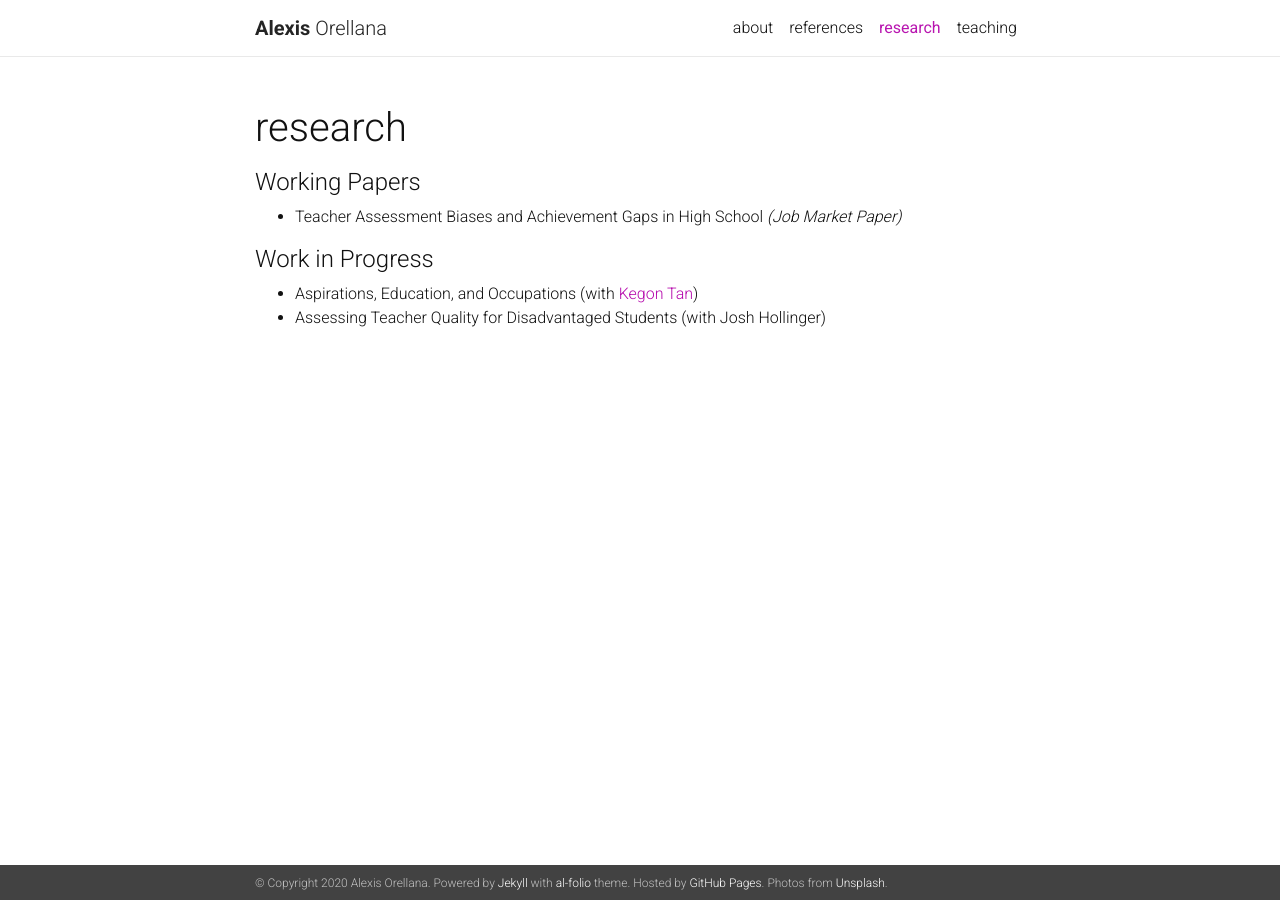
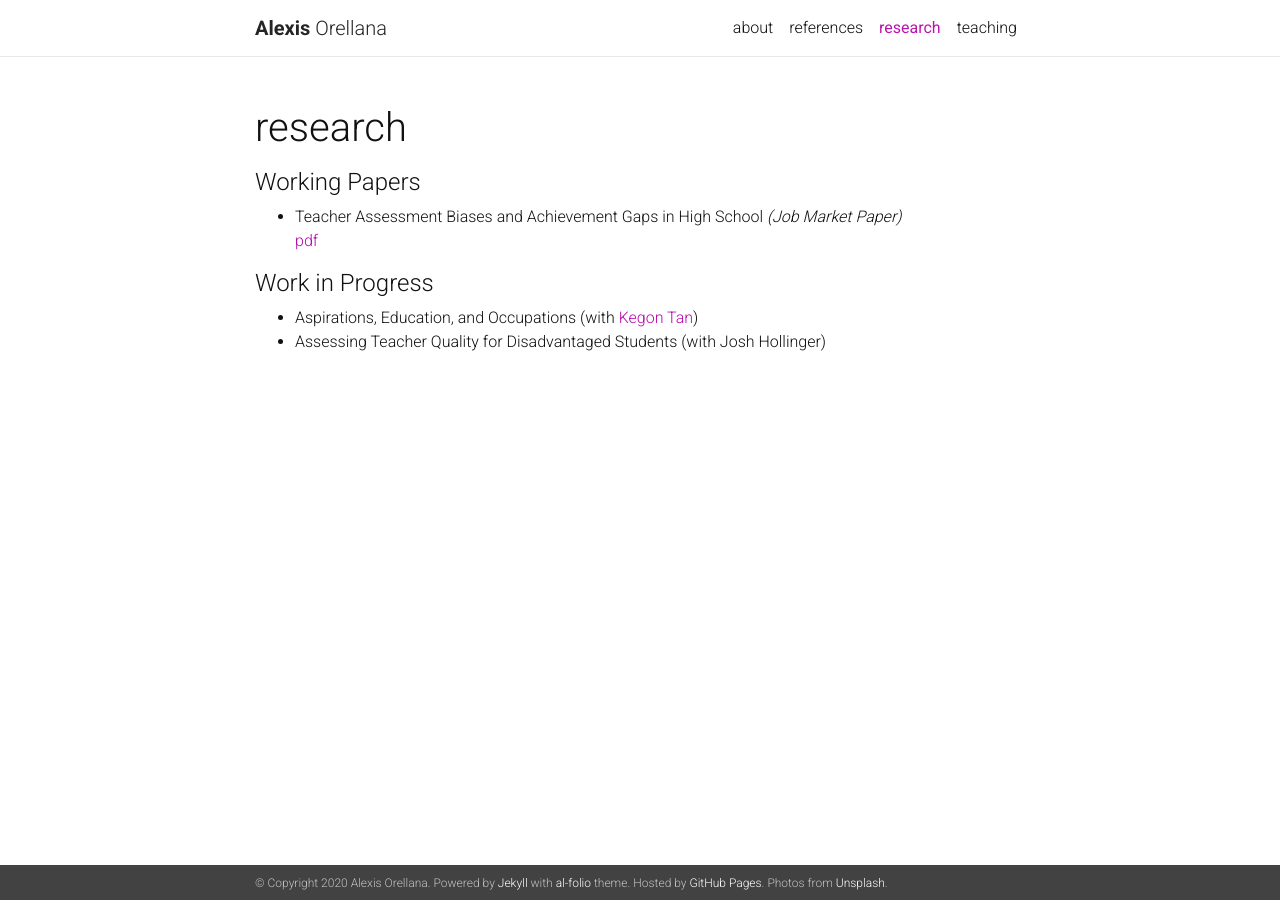
Before and after one commit to alexisorellana/alexisorellana.github.io, a Jekyll site: the page built from _pages/research.md, in a window 1280 px wide. Built offline with Jekyll 4.4.1, drawn with Linux system fonts in a browser that asks for light colours; nearby versions of some CDN libraries; a style sheet for code colours, icons or effects is not loaded.

Commit message:
update 12-10

```diff
--- a/_pages/research.md
+++ b/_pages/research.md
@@ -8,7 +8,7 @@ nav: true
 
 #### Working Papers
 <ul>
-<li> Teacher Assessment Biases and Achievement Gaps in High School <em> (Job Market Paper) </em> </li>
+<li> Teacher Assessment Biases and Achievement Gaps in High School <em> (Job Market Paper) </em> </li> <a href="{{ site.baseurl }}/assets/pdf/JMP.pdf" target="_blank">pdf</a>
 </ul>
 
 
```
Also changed, not shown: assets/img/JM2.jpg (added), assets/img/WA.jpeg (added), 3 other files.
